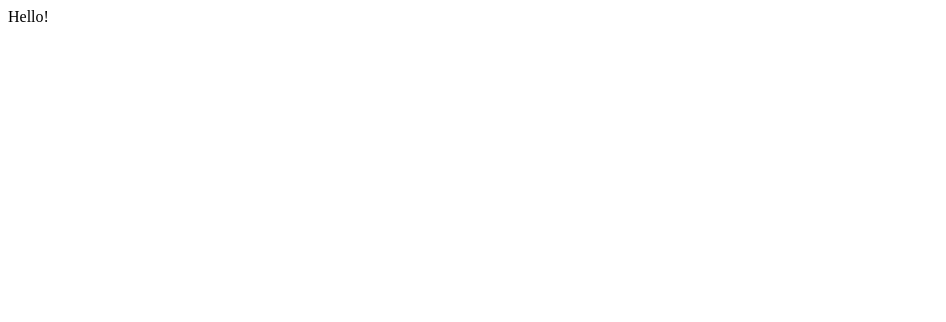
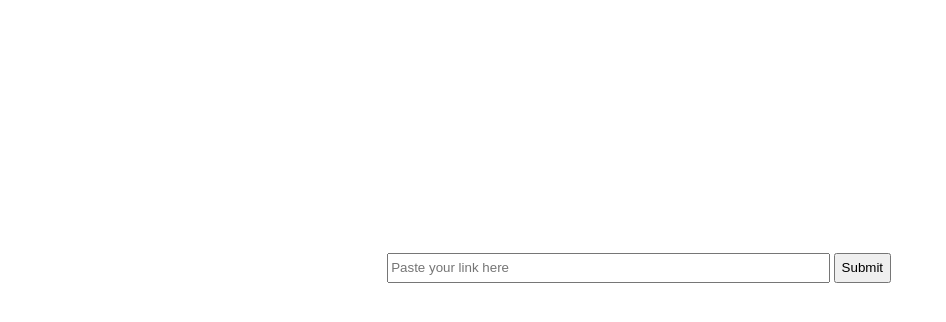
Before and after one commit to zenXIII/zenXIII.github.io, a plain HTML site: page index.html in a window 1280 px wide. Shown: the whole page, without its empty margins (0-946 px from the left). Drawn offline with Linux system fonts and the light colour scheme.

Commit message:
Update index.html

```diff
--- a/index.html
+++ b/index.html
@@ -1,4 +1,35 @@
 <html>
-<head></head>
-<body>Hello!</body>
+<head>
+	<script type="text/javascript">
+		window.onload = function() {
+			var path = window.location.pathname.split("/")
+			alert(path[0]);
+		}
+    </script>
+</head>
+<body>
+	<style>
+		.input{
+			height: 30px;
+			width: 50%;
+		}
+		.center{
+			margin-top: 20%;
+			margin-left: 30%;
+		}
+		.button{
+			height: 30px;
+		}
+	</style>
+	<script>
+		function shorten() {
+			var x = document.getElementById("url").value;
+			alert(x);
+		}
+	</script>
+	<div class="center">
+		<input id="url" name="url" type="text" class="input" placeholder="Paste your link here" value="" autocomplete="off" autocorrect="off" autocapitalize="off">
+		<button onclick="shorten()" id="btn" class="button">Submit</button>
+	</div>
+</body>
 </html>
```
